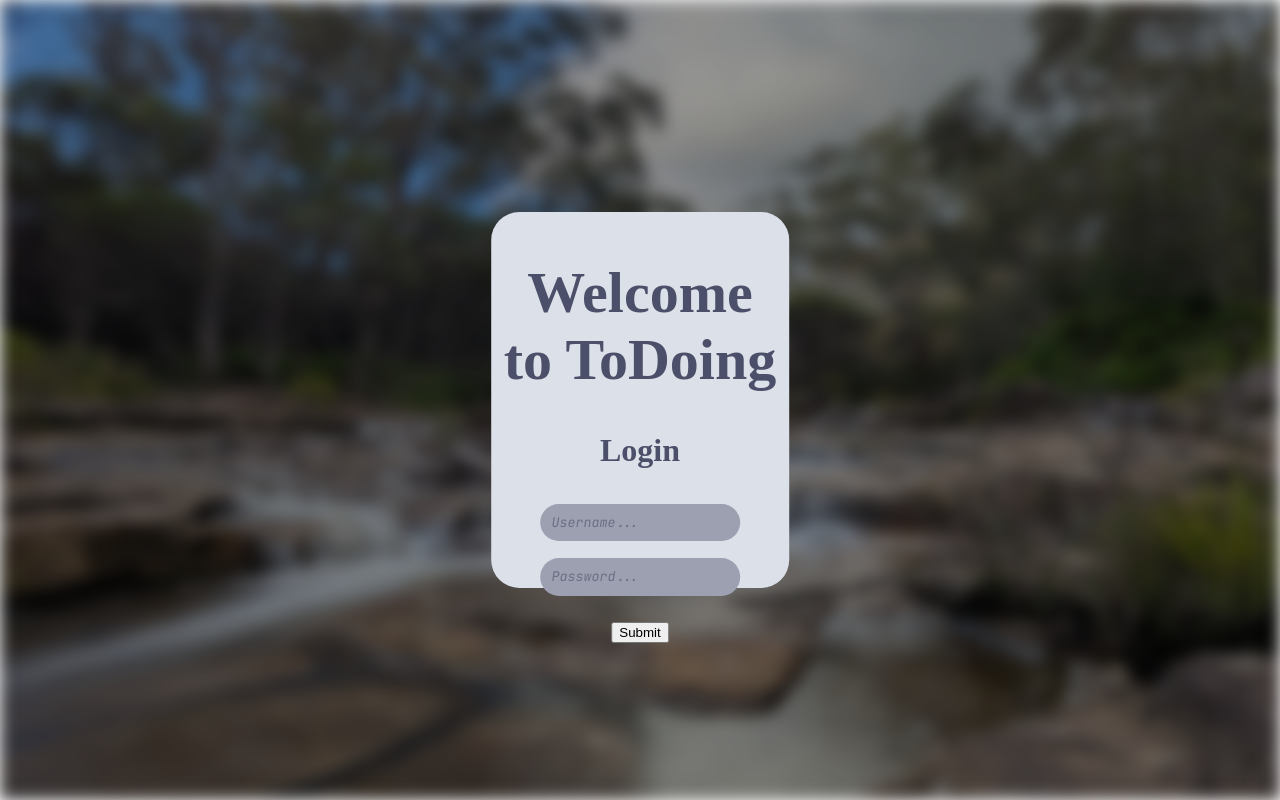
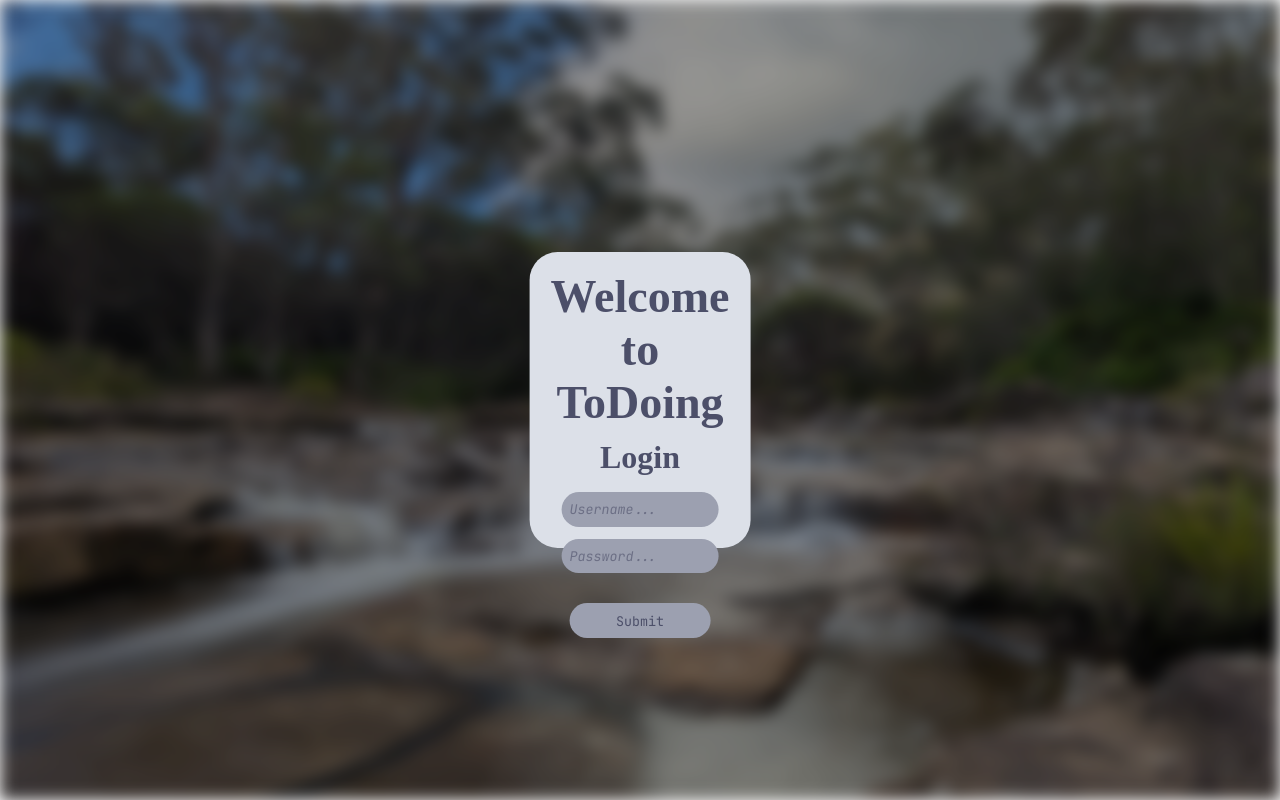
Before and after one commit to CuriousSmudge/ToDoing, a Flask app: page /login in a window 1280 px wide. Run offline with Flask 3, Linux system fonts and the light colour scheme; some web fonts are replaced.

Commit message:
Finished the CSS for the login page

```diff
--- a/ToDoing/static/login.css
+++ b/ToDoing/static/login.css
@@ -1,3 +1,9 @@
+/* Colour Vars */
+:root {
+	--text: #4c4f69;
+	--subtext0: #6c6f85;
+}
+
 html, body {
 	margin: 0;
 	height: 100%;
@@ -6,8 +12,9 @@ html, body {
 
 h1, h2 {
 	font-family: "Gloock";
-	color: #4c4f69;
-	font-size: 58px;
+	color: var(--text);
+	font-size: 46px;
+	margin: 10px;
 }
 
 h2 {
@@ -17,7 +24,7 @@ h2 {
 ::placeholder {
 	font-family: "JetBrains Mono";
 	font-style: italic;
-	color: #6c6f85;
+	color: var(--subtext0);
 	opacity: 1;
 }
 
@@ -27,6 +34,9 @@ h2 {
 	background-color: #9ca0b0;
 	border: none;
 	margin: 3%;
+	width: 11vw;
+	font-family: "JetBrains Mono";
+	color: var(--text);
 }
 
 #background-image {
@@ -41,8 +51,8 @@ h2 {
 
 .poppup {
 	filter: blur(0px);
-	width: 22vw;
-	height: 45vh;
+	width: 16vw;
+	height: 35vh;
 	background-color: #dce0e8;
 	position: absolute;
 	top: 50%;
--- a/ToDoing/templates/login.html
+++ b/ToDoing/templates/login.html
@@ -22,7 +22,7 @@
 			<form action="/login" method="post">
 				<input type="text" placeholder="Username..." class="login-input" id="user" name="user" value=""><br>
 				<input type="text" placeholder="Password..." class="login-input" id="pass" name="pass" value=""><br><br>
-				<input type="submit" value="Submit">
+				<input type="submit" value="Submit" class="login-input" id="submit">
 			</form>
 		</div>
 	</body>
```
